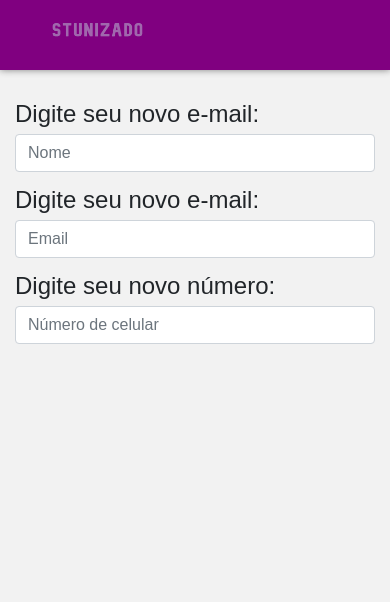
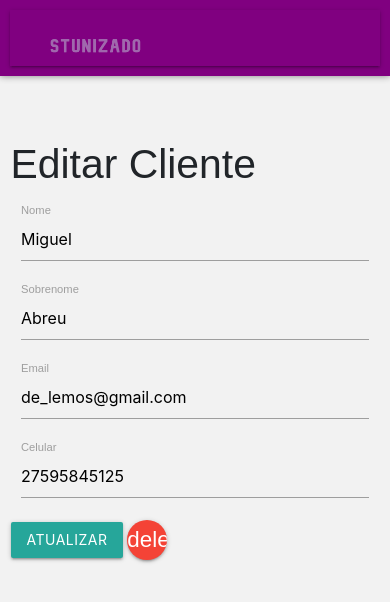
Before and after one commit to GianlucaSampogna/Stunizando, a PHP site: page /secao_atualizar.php in a window 390 px wide. Shown: the top 602 px of the page. Run offline with PHP 8.4, Linux system fonts and the light colour scheme; a user stored in the database is signed in; data comes from the database, SQL or seed files in the repository; some libraries are stand-ins or nearby versions.

Commit message:
Add files via upload

```diff
--- a/head.php
+++ b/head.php
@@ -20,6 +20,7 @@
         href="https://cdnjs.cloudflare.com/ajax/libs/font-awesome/5.15.2/css/all.min.css"
         />
 
+
         <!-- Estilo customizado -->
         <link rel="stylesheet" type="text/css" href="css/style.css">
 
--- a/secao_atualizar.php
+++ b/secao_atualizar.php
@@ -2,23 +2,104 @@
 include_once 'head.php';
 include_once 'header_cadastrado.php';
 include_once 'protect.php';
+
+$id = $_SESSION['id'];
+$sql = "SELECT * FROM usuario WHERE id = $id";
+$resultado = mysqli_query($conexao, $sql);
+$dados = mysqli_fetch_array($resultado);
+
+
+if ($dados['nome'] == "") {
+    $dados['nome'] = 'Pagina';
+}
+
+
 ?>
-</br></br>
-<form action="atualizadados.php" method="post">
-    <div class="col-sm-6">
-        <legend>Digite seu novo e-mail: </legend>
-        <input type="text" name="novo_nome" class="form-control" placeholder="Nome">
+<link rel="stylesheet" href="https://cdnjs.cloudflare.com/ajax/libs/materialize/1.0.0/css/materialize.min.css">
+<div class="row">
+    <div class="col s12 m6 push-m3 ">
+        <h3 class="light"> Editar Cliente </h3>
+        <form action="" method="POST">
+            <input type="hidden" name="id" value="<?php echo $dados['id']; ?>">
+            <div class="input-field col s12">
+                <input type="text" name="nome" id="nome" value="<?php echo $dados['nome']; ?>">
+                <label for="nome"> Nome</label>
             </div>
-</br>
-    <div class="col-sm-6">
-        <legend>Digite seu novo e-mail: </legend>
-        <input type="email" name="novo_email" class="form-control" placeholder="Email">
+
+            <div class="input-field col s12">
+                <input type="text" name="sobrenome" id="sobrenome" value="<?php echo $dados['sobrenome']; ?>">
+                <label for="sobrenome"> Sobrenome</label>
             </div>
-</br>
-    <div class="col-sm-6">
-        <legend>Digite seu novo número: </legend>
-        <input type="number" name="novo_numero" class="form-control"  placeholder="Número de celular">
+
+            <div class="input-field col s12">
+                <input type="text" name="email" id="email" value="<?php echo $dados['email']; ?>">
+                <label for="email"> Email</label>
             </div>
-</br>
 
+            <div class="input-field col s12">
+                <input type="text" name="celular" id="celular" value="<?php echo $dados['celular']; ?>">
+                <label for="celular"> Celular</label>
+            </div>
+
+            <button type="submit" name="btn-edit" class="btn">Atualizar</button>
+            <a href="#modal<?php echo $dados['id']; ?>" class="btn-floating red modal-trigger"><i class="material-icons">delete</i></a>
+
+            <!-- Modal Structure deletar -->
+            <div id="modal<?php echo $dados['id']; ?>" class="modal">
+                <div class="modal-content">
+                    <h3>Atenção!</h3>
+                    <p>Deseja excluir esse cliente?</p>
+                </div>
+                <div class="modal-footer">
+
+                    <form action="" method="POST">
+                        <input type="hidden" name="id" value="<?php echo $dados['id']; ?>">
+                        <button type="submit" name="btn-deletar" class="btn red">Sim, quero deletar</button>
+                        <a href="#!" class="modal-close waves-effect waves-green btn-flat">Cancelar</a>
                     </form>
+
+                </div>
+            </div>
+            <?php
+            if (isset($_POST['btn-edit'])) :
+                $nome = mysqli_escape_string($conexao, $_POST['nome']);
+                $sobrenome = mysqli_escape_string($conexao, $_POST['sobrenome']);
+                $email = mysqli_escape_string($conexao, $_POST['email']);
+                $celular = mysqli_escape_string($conexao, $_POST['celular']);
+
+                $sql = "UPDATE usuario SET nome='$nome', sobrenome='$sobrenome', email='$email', celular='$celular' WHERE  id=$id";
+
+
+
+                if (mysqli_query($conexao, $sql)) {
+                    header ("Refresh: 0; url=http://localhost/secao_atualizar.php");
+                } else {
+                    echo $sql;
+                    die(mysqli_connect_error());
+                }
+            endif;
+
+
+            if (isset($_POST['btn-deletar'])) :
+                $id = mysqli_escape_string($conexao, $_POST['id']);
+
+                $sql = "DELETE FROM usuario WHERE  id=$id";
+
+                if (mysqli_query($conexao, $sql)) {
+                    include_once 'logout.php';
+                } else {
+                    echo $sql;
+                }
+            endif;
+            ?>
+
+            <!-- INCLUIR O NOSSO FOOTER!!!!!!!!!!! -->
+
+            <script src="https://cdnjs.cloudflare.com/ajax/libs/materialize/1.0.0/js/materialize.min.js"></script>
+            <script src="https://cdnjs.cloudflare.com/ajax/libs/jquery/3.2.1/jquery.min.js"></script>
+
+
+            <script>
+                M.AutoInit();
+            </script>
+            <?include_once 'final.php';?>
```
Lines whose indentation alone changed are shown as unchanged.
